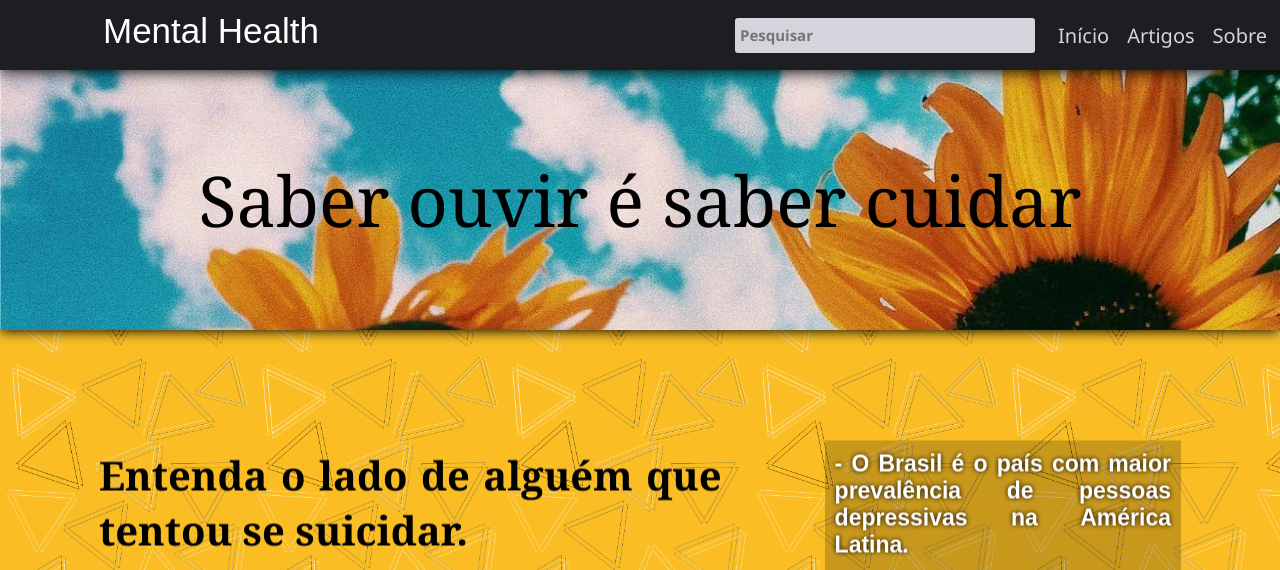
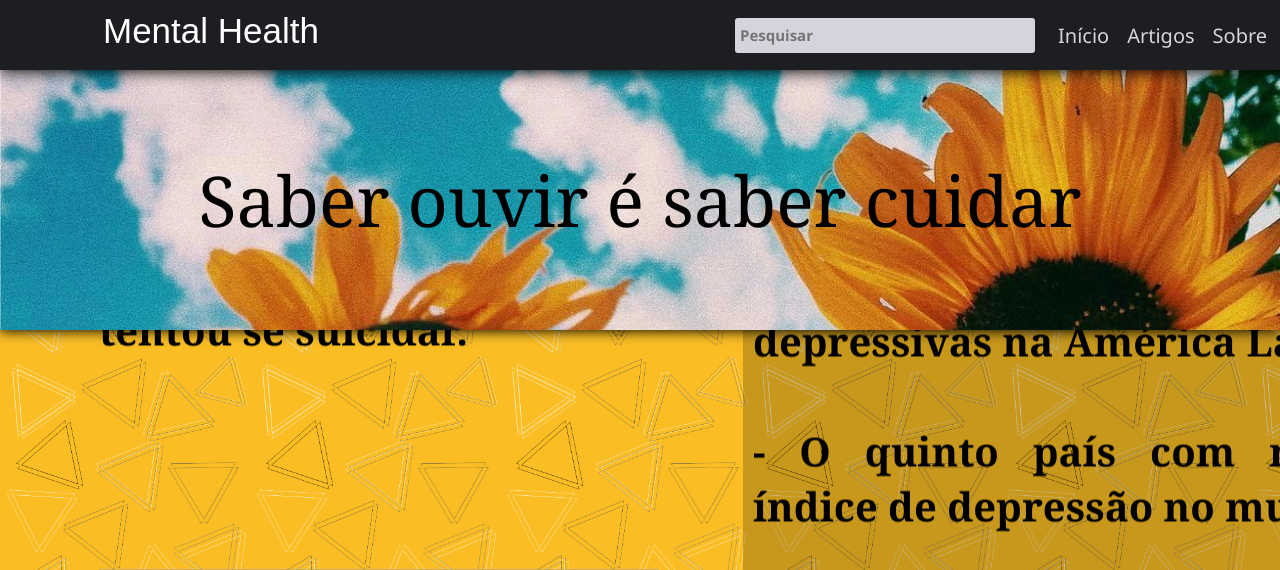
Before and after one commit to LucasEduardoGiovanini/MentalHealth, a PHP site: page /html/index.html in a window 1280 px wide. Shown: the top 570 px of the page. Run offline with PHP 8.4, Linux system fonts and the light colour scheme; grey boxes are pictures that could not be loaded.

Commit message:
pagina inicial atualizada

```diff
--- a/css/estilos.css
+++ b/css/estilos.css
@@ -188,3 +188,24 @@
     background-color:rgba(0, 0, 0, 0.199);
     padding: 10px;
 }
+
+#caixa_texto{
+    background-color:rgba(0, 0, 0, 0.199);
+    padding: 10px;
+}
+
+#caixa_texto_2{
+    margin-left: -100px;
+    width: 700px;
+    background-color:rgba(0, 0, 0, 0.199);
+    padding: 20px;
+    margin-top: 20px;
+}
+
+#caixa_texto_3{
+    margin: auto;
+    width: 1300px;
+    background-color:rgba(0, 0, 0, 0.199);
+    padding: 20px;
+    margin-top: 20px;
+}
--- a/css/inicio.css
+++ b/css/inicio.css
@@ -9,7 +9,7 @@
 
 #div_texto{
     position: absolute;
-    top: 85%;
+    top: 155%;
     left: 50%;
     transform: translate(-50%, -50%);
     width: 85%;
@@ -28,6 +28,24 @@
 }
 
 
+#video_1{
+    padding-top: 40px;
+   padding-left:100px;
+}
+
+#Video_center{
+    text-align: center;
+}
+
+#titulo_center{
+    text-align: center;
+     font-size: 60px;
+     color: black;
+
+}
+
+
+
 @keyframes first{
     from {opacity :1;}
     to {opacity :0;}
--- a/html/index.html
+++ b/html/index.html
@@ -4,7 +4,7 @@
 	<meta http-equiv="Cache-control" content="no-cache">
 
 	<link rel="stylesheet" href="../css/estilos.css">   <!--estilo padrão -->
-	<link rel="stylesheet" href="../css/inicio.css" id = "css_inicio">
+	<link rel="stylesheet alternate" href="../css/inicio.css" id = "css_inicio">
 	<link rel="stylesheet alternate" href="../css/sobre.css" id = "css_sobre">
 	<link rel="stylesheet alternate" href="../css/artigo.css" id = "css_artigo">
 
@@ -54,25 +54,7 @@
 	</div>
 
 	<div id = "div_texto">
-		<div id= "novo"><table>
-			<tr id = "titulo_texto">
-				<td>Entenda o lado de alguém que tentou se suicidar.</td>
-				<td  rowspan = "2" id = "texto">
-					<div class  = "caixa_texto">
-					- O Brasil é o país com maior prevalência de pessoas depressivas na América Latina.
-					<br><br> - O quinto país com maior índice de depressão no mundo.
-					<br><br>- Cerca de 12 milhões de pessoas sofrem com o mal.
-					<br> <br>- 23% dos adolescentes entre 13 e 17 anos enxergam o transtorno mental como
-					um “momento de tristeza” e não uma doença grave.
-					</div>
-				</td>
-			</tr>
-			<tr>
-				<td>
-					<iframe width="560" height="315" src="https://www.youtube.com/embed/WcSUs9iZv-g" frameborder="0" allow="accelerometer; autoplay; encrypted-media; picture-in-picture" allowfullscreen></iframe>
-				</td>
-			</tr>
-		</table></div>
+
 	</div>
 
 
--- a/html/inicio.html
+++ b/html/inicio.html
@@ -1,8 +1,10 @@
-<div id= "novo"><table>
+<div id = "novo">
+
+  <table>
     <tr id = "titulo_texto">
       <td>Entenda o lado de alguém que tentou se suicidar.</td>
-    <td  rowspan = "2" id = "texto">
-      <div class  = "caixa_texto">
+      <td  rowspan = "2" class = "texto">
+        <div id = "caixa_texto">
         - O Brasil é o país com maior prevalência de pessoas depressivas na América Latina.
         <br><br> - O quinto país com maior índice de depressão no mundo.
         <br><br>- Cerca de 12 milhões de pessoas sofrem com o mal.
@@ -10,10 +12,68 @@
         um “momento de tristeza” e não uma doença grave.
         </div>
       </td>
+
     </tr>
+
     <tr>
       <td>
+        <iframe width="560" height="315" src="https://www.youtube.com/embed/R2o7bnWTDUU" frameborder="0" allow="accelerometer; autoplay; encrypted-media; picture-in-picture" allowfullscreen></iframe>
+      </td>
+    </tr>
+
+    <tr>
+      <td class="texto">
+        <div id = "caixa_texto_2">
+          -Mais de 300 milhões de pessoas vivem com depressão em 2015, alertou a Organização Mundial da Saúde (OMS)<br>
+          -Em 2017 o numero de depressivos já subiu para quase 800 milhões.
+          <br>
+          -O número de casos da doença, estimado em 2015, representa um aumento de 18% desde 2005.
+          <br>
+          -Segundo o organismo das Nações Unidas, a patologia já é considerada a principal causa de problemas de saúde e incapacidade em todo o mundo, gerando perdas anuais de 1 trilhão de dólares.
+          <br>
+          -Nas Américas, cerca de 50 milhões de pessoas viviam com depressão em 2019
+        </div>
+      </td>
+
+
+      <td id="video_1">
         <iframe width="560" height="315" src="https://www.youtube.com/embed/WcSUs9iZv-g" frameborder="0" allow="accelerometer; autoplay; encrypted-media; picture-in-picture" allowfullscreen></iframe>
       </td>
     </tr>
-</table></div>
+
+  </table>
+
+  <div>
+        <h1 id="titulo_center">Principais sintomas</h1>
+  </div>
+
+  <div id="Video_center">
+    <iframe width="560" height="315" src="https://www.youtube.com/embed/T2XLwjy65LA" frameborder="0" allow="accelerometer; autoplay; encrypted-media; picture-in-picture" allowfullscreen></iframe>
+  </div>
+
+  <div id="caixa_texto_3">
+    <h2>TRISTEZA NÃO É DEPRESSAO</h2>
+      <p class="texto">
+      Tristeza é algo momentaneo e saudavel, nós aprendemos e nos fortalecemos com ela. Nela se encaixa também o luto, que pode ocorrer por perdas de entes queridos e situações em que a pessoa esta muito estressada. Nesse estado é perfeitamente normal se sentir triste por ate 6 meses.<br>
+      Depressão se difere pelo fato do sentimento de tristeza ocorrer na maior parte do tempo e é desproporcional aos fatos ocorridos.<br> </p>
+      <h2>SINTOMAS DE DEPRESSÃO</h2>
+      <p class="texto">
+      Anedonia - Falta de vontade em realizar atividades, inclusive as que você mesmo considera divertidas e gostava de realizar.
+      <br>
+      Alteração de apetite - Tanto ganho quanto perda de peso pode ser preocupante.
+      <br>
+      Insonia - Tem dificuldade para dormir, acorda muitas vezes durante o sono, esta se sentindo o tempo todo cansado e com sono.
+      <br>
+      Esquecimento - Esquecer de coisas recentes, dificuldade de concentração
+      <br>
+      Cansaço - Se sentir cansado o tempo todo, sem energia (pode até mesmo ocorrer uma diminuição no libido)
+      <br>
+      Culpa - se sente culpado por tudo, se sentir julgado por suas ações.
+      <br>
+      Pessimismo - sempre apontam que está olhando somente o lado negativo das coisas.
+      <br>
+      Vicios - ir atras de alcool e drogas para aliviar o sentimento de tristesa e angustia é muito comum e perigoso.
+      <br>
+      SINAL DE ALERTA - Pensamentos recorrentes em morte, pensar nisso como sendo um alivio e que é a única solução para seus problemas. </p>
+  </div>
+</div>
--- a/javascript/todos.js
+++ b/javascript/todos.js
@@ -1,4 +1,8 @@
 $(document).ready(function () {
+
+  $("#div_texto").load("inicio.html");
+  enableStylesheet(document.getElementById("css_inicio"));
+
     $("#sobre").click(function () {
       document.body.scrollTop = 0;
       document.getElementById("novo").style.animation = "first ease 0.5s";
```
Lines whose indentation alone changed are shown as unchanged.
